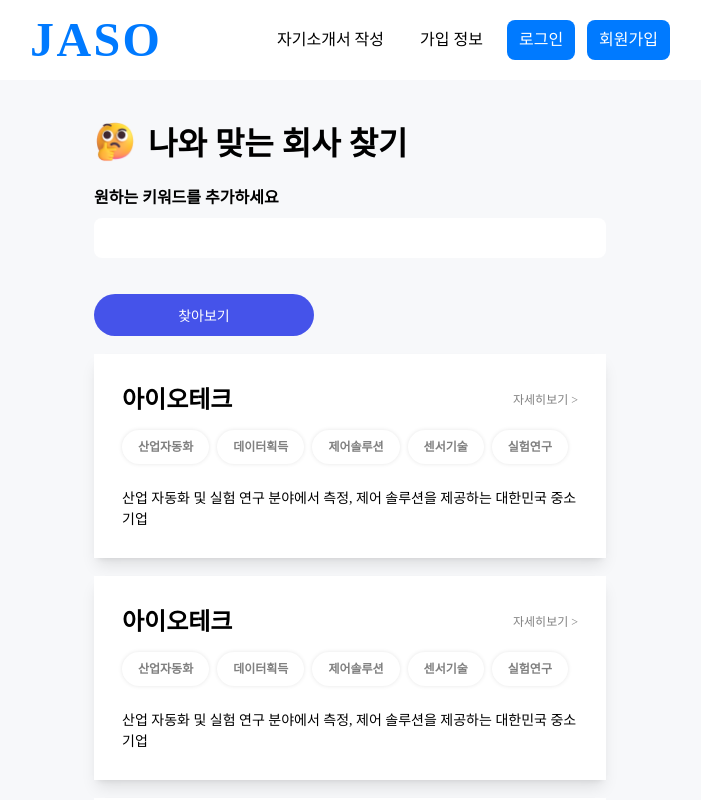
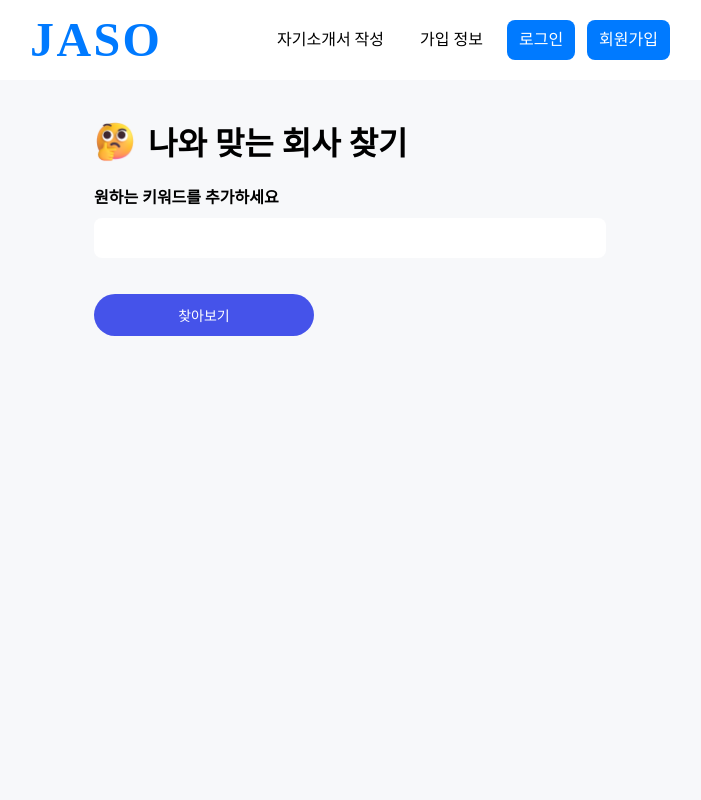
Before and after one commit to Original-Gimchi/VisualNovel_CLIENT, a Next.js app: page /find/company in a window 1280 px wide. Shown: the top 800 px of the page, without its empty margins (290-991 px from the left). Built offline with nearby package versions, Linux system fonts and the light colour scheme; what javascript-time-ago would draw is missing.

Commit message:
기업 검색 추가

```diff
--- a/apis/httpClient.ts
+++ b/apis/httpClient.ts
@@ -128,7 +128,7 @@ export class HttpClient {
 
 const axiosConfig: HttpClientConfig = {
   baseURL: config.baseURL,
-  timeout: 10000,
+  timeout: 100000000,
 };
 
 export default {
--- a/pages/find/company/index.tsx
+++ b/pages/find/company/index.tsx
@@ -11,6 +11,7 @@ const Company = () => {
   const router = useRouter();
   const [categoryInput, setCategoryInput] = React.useState("");
   const [categories, setCategories] = React.useState<string[]>([]);
+  const [foundCompanyList, setFoundCompanyList] = React.useState<any[]>([]);
   const onEnterAddHashtag = (e: React.KeyboardEvent<HTMLInputElement>) => {
     if (e.key === "Enter") {
       if (categories.includes(categoryInput)) return setCategoryInput("");
@@ -26,7 +27,12 @@ const Company = () => {
   };
 
   const handleCompanySearch = () => {
-    httpClient.company.fit({ params: { keyword: categories.join(",") } });
+    httpClient.company
+      .fit({ params: { keyword: categories.join(",") } })
+      .then((r) => {
+        setFoundCompanyList(r.data.companies);
+        console.log("r.data...........", r.data.companies);
+      });
   };
 
   return (
@@ -73,23 +79,25 @@ const Company = () => {
       >
         찾아보기
       </Button>
-      {[1, 2, 3].map((index) => (
+      {foundCompanyList.map((foundCompany, index) => (
         <CompanyItem
           key={index}
           className="w-[40vw] h-[fit-content] p-[28px] flex flex-col gap-[12px]"
         >
           <div className="w-full flex items-center">
-            <span className="text-[1.5rem] font-[700] ">아이오테크</span>
+            <span className="text-[1.5rem] font-[700] ">
+              {foundCompany.company}
+            </span>
             <span
               className="text-[12px] ml-auto text-[gray] cursor-pointer"
               onClick={() =>
-                router.push(`/find/company/${"아이오테크"}`)
+                router.push(`/find/company/${foundCompany.company}`)
               }
             >
               자세히보기 {">"}
             </span>
           </div>
-          <Category.Group
+          {/* <Category.Group
             categorys={[
               "산업자동화",
               "데이터획득",
@@ -97,10 +105,9 @@ const Company = () => {
               "센서기술",
               "실험연구",
             ]}
-          />
+          /> */}
           <p className="text-[14px] mt-[12px]">
-            산업 자동화 및 실험 연구 분야에서 측정, 제어 솔루션을 제공하는
-            대한민국 중소기업
+            {foundCompany.oneLineIntroduce}
           </p>
         </CompanyItem>
       ))}
```
